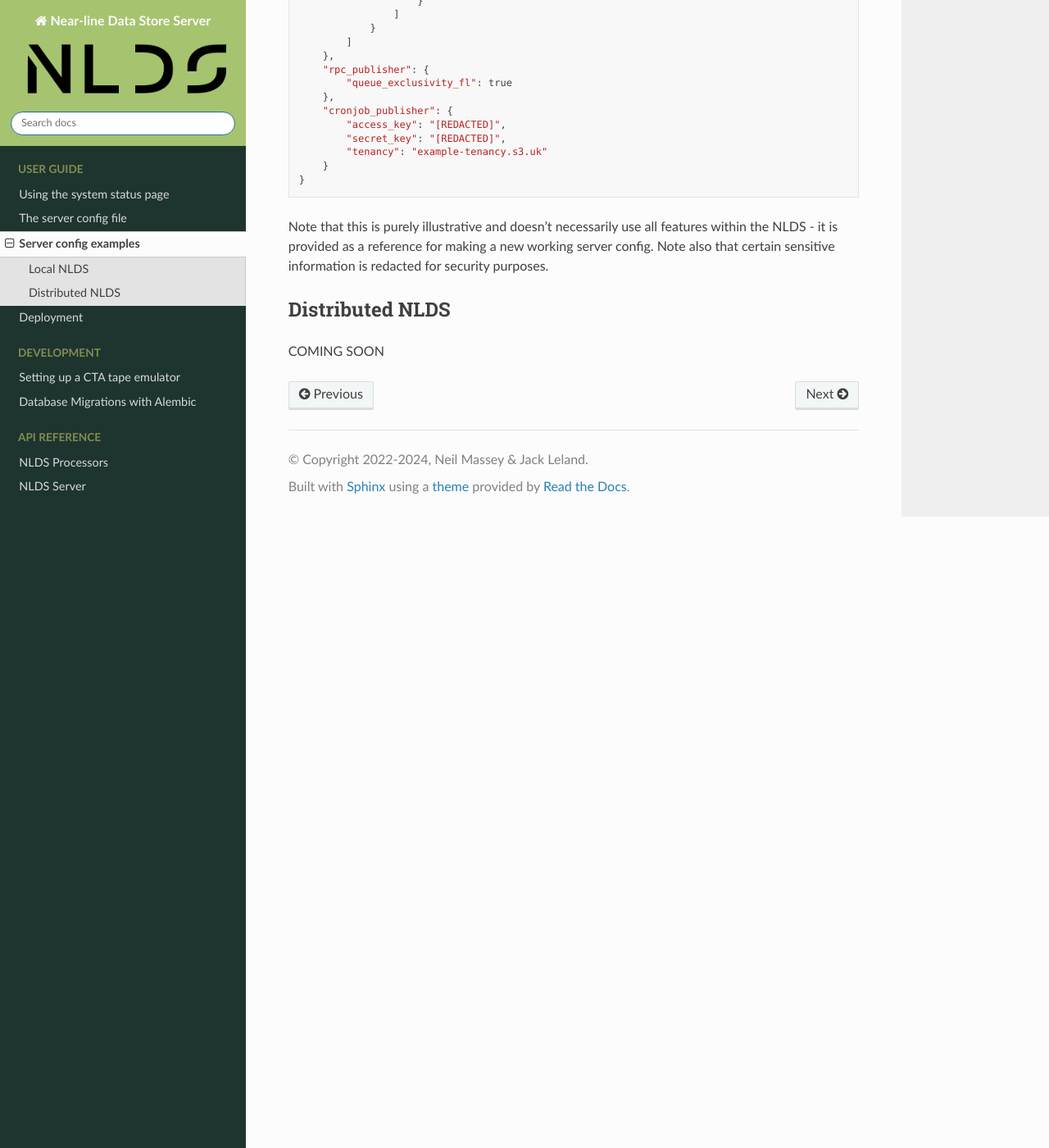
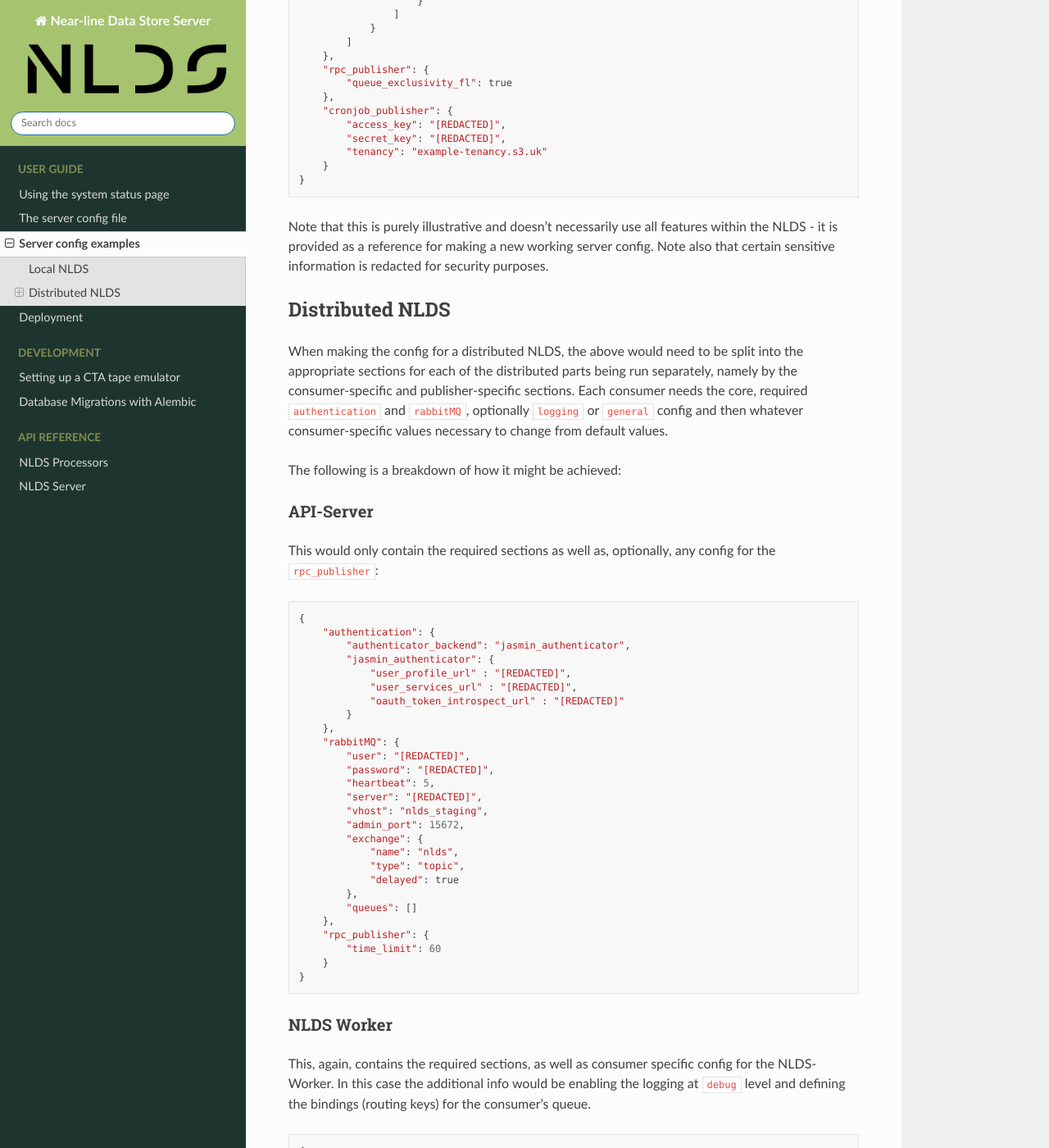
Before and after one commit to cedadev/nlds, a Sphinx documentation site: the page built from docs/source/server-config/examples.rst, in a window 1280 px wide and 1400 px high, scrolled down 4818 px. Shown: the whole window at 82% size. Built offline with Sphinx 7.4.7 and the Read the Docs theme 2.0.0, drawn with Linux system fonts in a browser that asks for light colours; pages that are not in the unit, such as notebooks, are missing from menus; some of the changed text lies outside the part shown.

Commit message:
Add example of config for a distributed deployment

```diff
--- a/docs/source/server-config/examples.rst
+++ b/docs/source/server-config/examples.rst
@@ -301,4 +301,114 @@ purposes.
 Distributed NLDS
 ----------------
 
-COMING SOON
+When making the config for a distributed NLDS, the above would need to be split
+into the appropriate sections for each of the distributed parts being run
+separately, namely by the consumer-specific and publisher-specific sections.
+Each consumer needs the core, required ``authentication`` and ``rabbitMQ``,
+optionally ``logging`` or ``general`` config and then whatever consumer-specific
+values necessary to change from default values.
+
+The following is a breakdown of how it might be achieved:
+
+API-Server
+^^^^^^^^^^
+
+This would only contain the required sections as well as, optionally, any config
+for the ``rpc_publisher``::
+
+    {
+        "authentication": {
+            "authenticator_backend": "jasmin_authenticator",
+            "jasmin_authenticator": {
+                "user_profile_url" : "[REDACTED]",
+                "user_services_url" : "[REDACTED]",
+                "oauth_token_introspect_url" : "[REDACTED]"
+            }
+        },
+        "rabbitMQ": {
+            "user": "[REDACTED]",
+            "password": "[REDACTED]",
+            "heartbeat": 5,
+            "server": "[REDACTED]",
+            "vhost": "nlds_staging",
+            "admin_port": 15672,
+            "exchange": {
+                "name": "nlds",
+                "type": "topic",
+                "delayed": true
+            },
+            "queues": []
+        },
+        "rpc_publisher": {
+            "time_limit": 60
+        }
+    }
+
+NLDS Worker
+^^^^^^^^^^^
+
+This, again, contains the required sections, as well as consumer specific config
+for the NLDS-Worker. In this case the additional info would be enabling the
+logging at ``debug`` level and defining the bindings (routing keys) for the
+consumer's queue.
+
+.. code-block:: json
+
+    {
+        "authentication": {
+            "authenticator_backend": "jasmin_authenticator",
+            "jasmin_authenticator": {
+                "user_profile_url" : "[REDACTED]",
+                "user_services_url" : "[REDACTED]",
+                "oauth_token_introspect_url" : "[REDACTED]"
+            }
+        },
+        "rabbitMQ": {
+            "user": "[REDACTED]",
+            "password": "[REDACTED]",
+            "heartbeat": 5,
+            "server": "[REDACTED]",
+            "vhost": "nlds_staging",
+            "admin_port": 15672,
+            "exchange": {
+                "name": "nlds",
+                "type": "topic",
+                "delayed": true
+            },
+            "queues": [
+                {
+                    "name": "nlds_q",
+                    "bindings": [
+                        {
+                            "exchange": "nlds",
+                            "routing_key": "nlds-api.route.*"
+                        },
+                        {
+                            "exchange": "nlds",
+                            "routing_key": "nlds-api.*.complete"
+                        },
+                        {
+                            "exchange": "nlds",
+                            "routing_key": "nlds-api.*.failed"
+                        }
+                    ]
+                }
+            ]
+        },
+        "logging": {
+            "log_level": "debug"
+        },
+        "nlds_q": {
+            "logging": {
+               "enable": true
+            }
+        }
+    }
+
+Every other consumer would be populated similarly.
+
+.. note::
+    In the production deployment of NLDS, this is practically achieved through
+    ``helm`` and the combination of different yaml config files. Please see the
+    :doc:`../deployment` documentation for more details on the practicalities of
+    deploying the NLDS.
```
